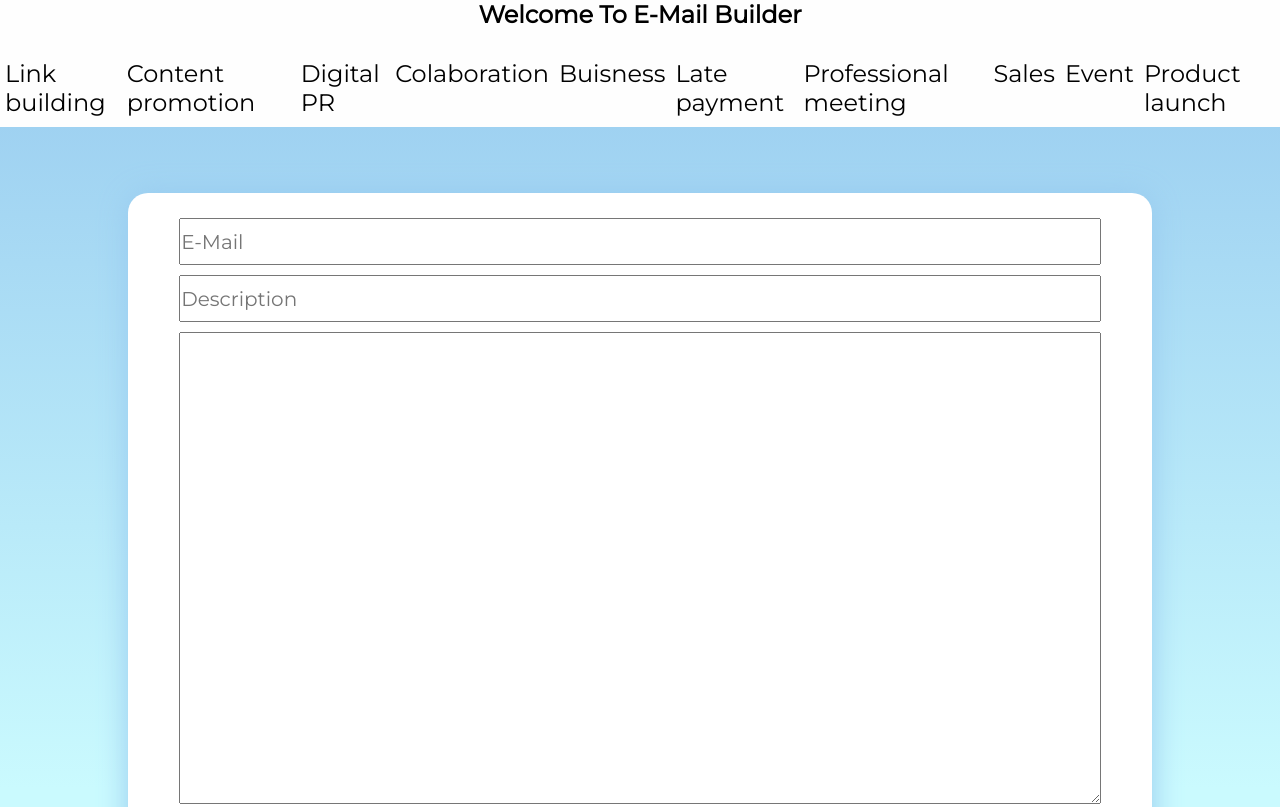
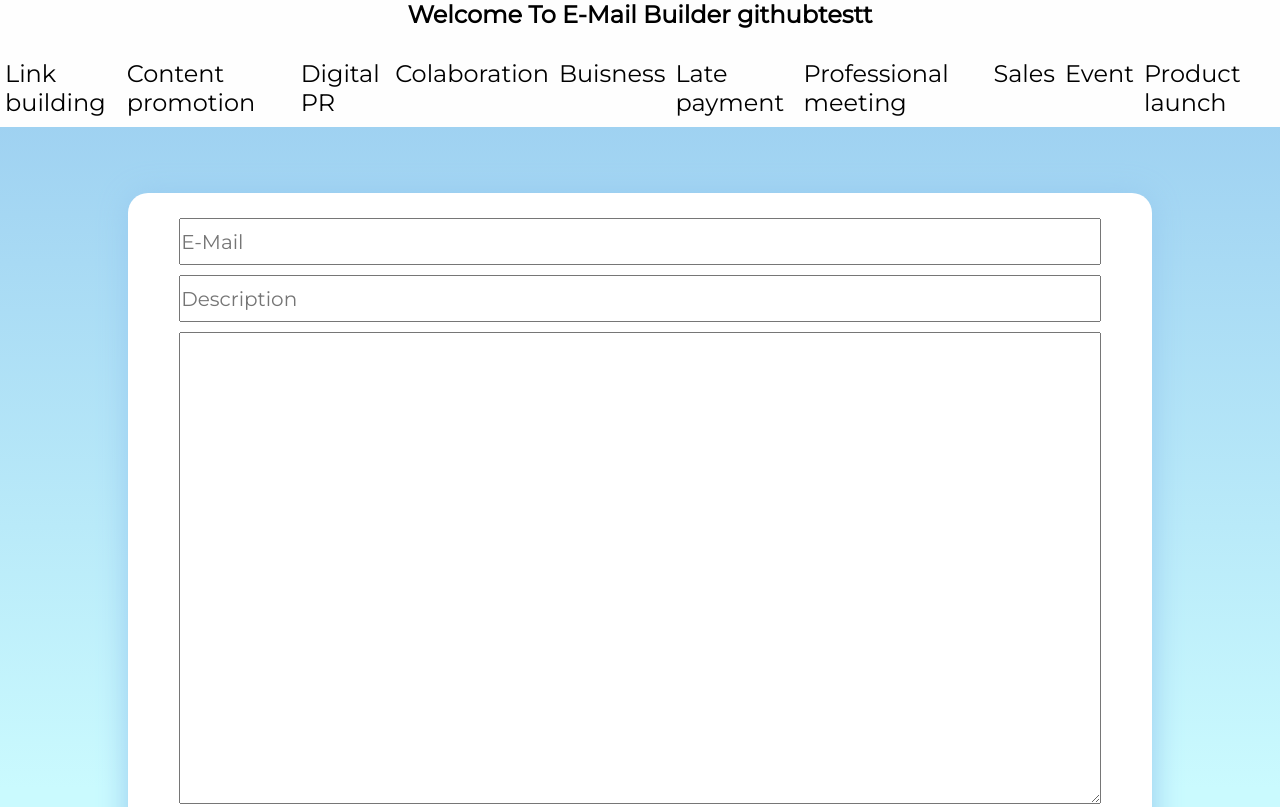
Before and after one commit to OskarMichalczuk/Simple-Email-Creator, a plain HTML site: page index.html in a window 1280 px wide. Shown: the top 807 px of the page. Drawn offline with Linux system fonts and the light colour scheme.

Commit message:
Update index.html

```diff
--- a/index.html
+++ b/index.html
@@ -10,7 +10,7 @@
 </head>
 <body>
     <div class="welcome">
-        <h2>Welcome To E-Mail Builder</h2>
+        <h2>Welcome To E-Mail Builder githubtestt</h2>
         <!-- <h2>Choose Category</h2> -->
     </div>
     <nav class="navbar">
```
